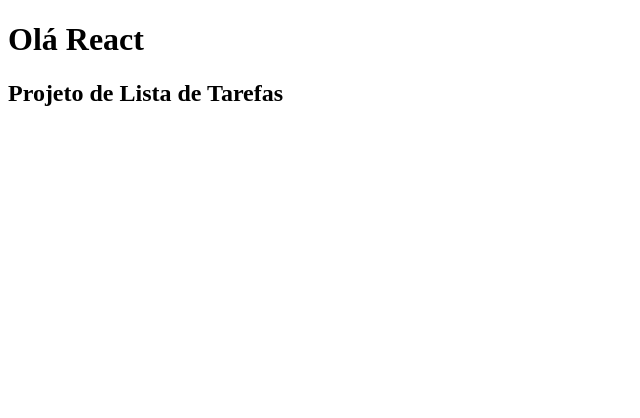
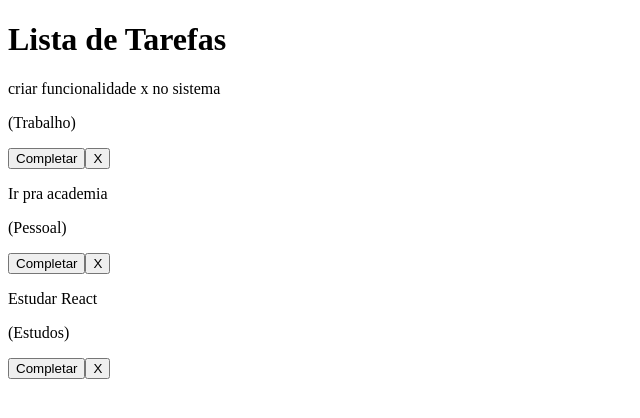
Before and after one commit to marcoshjunior/TodoList, a React (Vite) app: page / in a window 1280 px wide. Shown: the top 418 px of the page, without its empty margins (0-640 px from the left). Built offline with nearby package versions, Linux system fonts and the light colour scheme.

Commit message:
lista inicial no html

```diff
--- a/index.html
+++ b/index.html
@@ -1,5 +1,5 @@
 <!doctype html>
-<html lang="en">
+<html lang="pt-br">
   <head>
     <meta charset="UTF-8" />
     <link rel="icon" type="image/svg+xml" href="/favicon.svg" />
--- a/src/App.jsx
+++ b/src/App.jsx
@@ -2,10 +2,45 @@
 import "./App.css";
 
 function App() {
+  // Armazenando os dados iniciais das tarefas
+  const [todos, setTodos] = useState([
+    {
+      id: 1,
+      text: "criar funcionalidade x no sistema",
+      category: "Trabalho",
+      isCompleted: false,
+    },
+    {
+      id: 2,
+      text: "Ir pra academia",
+      category: "Pessoal",
+      isCompleted: false,
+    },
+    {
+      id: 3,
+      text: "Estudar React",
+      category: "Estudos",
+      isCompleted: false,
+    },
+  ]);
   return (
-    <div>
-      <h1>Olá React</h1>
-      <h2>Projeto de Lista de Tarefas</h2>
+    <div className="app">
+      <h1>Lista de Tarefas</h1>
+      {/*percorre e exibe cada array-tarefa */}
+      <div className="todo-list">
+        {todos.map((todo) => (
+          <div className="todo">
+            <div className="content">
+              <p>{todo.text}</p>
+              <p className="category">({todo.category})</p>
+            </div>
+            <div>
+              <button>Completar</button>
+              <button>X</button>
+            </div>
+          </div>
+        ))}
+      </div>
     </div>
   );
 }
```
